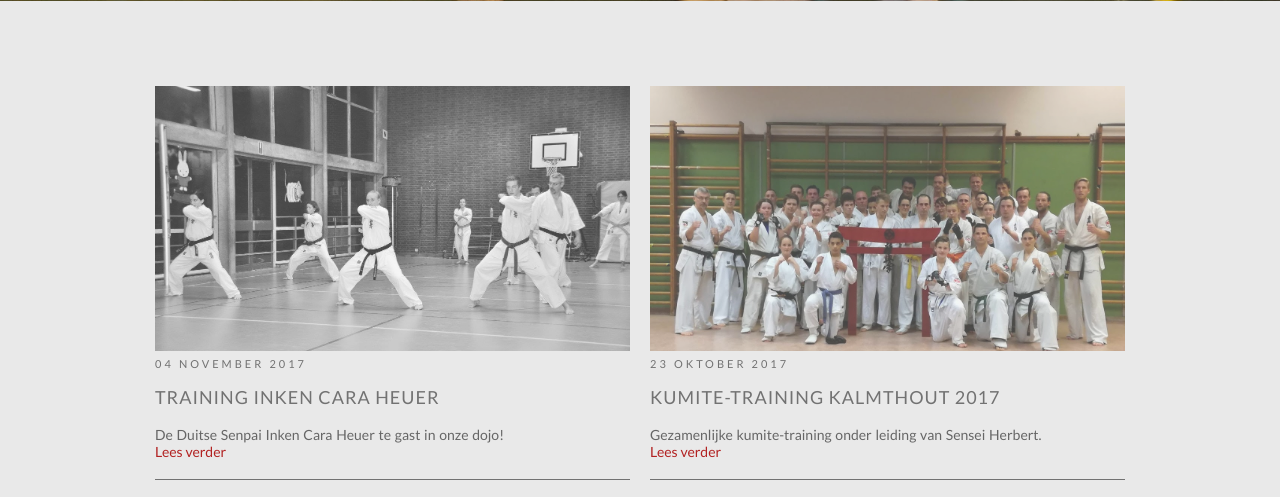
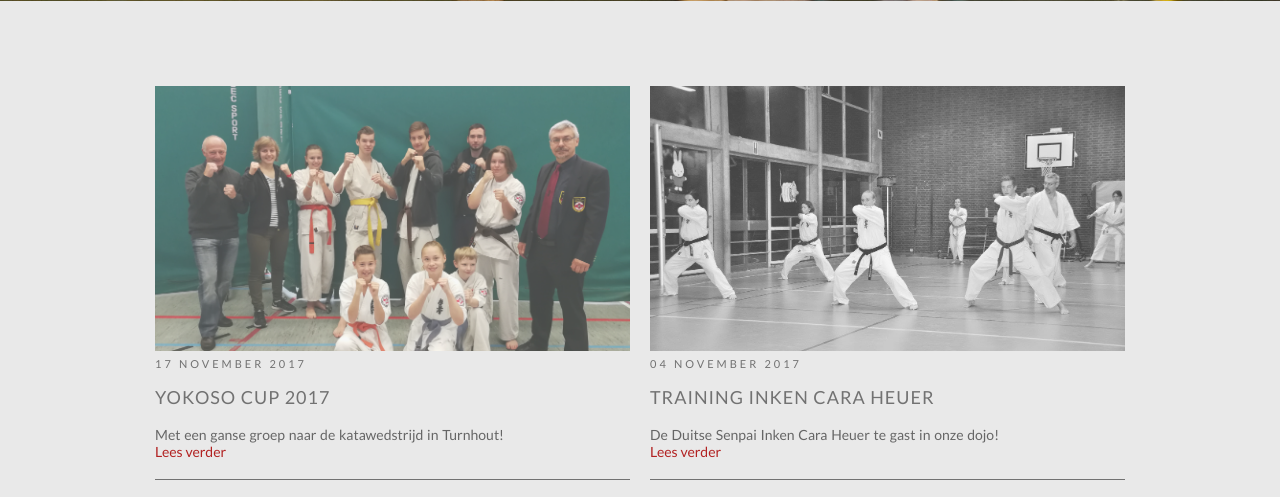
Before and after one commit to DriesDeBackker/Karatesite, a Flask app: page /nieuws in a window 1280 px wide. Shown: the part 944-1441 px from the top of the page. Run offline with Flask 2, Linux system fonts and the light colour scheme; some libraries are stand-ins or nearby versions.

Commit message:
yokoso cup 2017

```diff
--- a/templates/nieuws.html
+++ b/templates/nieuws.html
@@ -7,6 +7,15 @@
 </div>
 <div class = "content-box first-content-box post1">
     <div class = "rectangle-wrap centered-wrap">
+        <div class = "nieuws-item post2">
+            <div class = "nieuws-foto"><a href="{{url_for('nieuwsitem', item='yokoso_cup_2017')}}"><img src="{{ url_for('static', filename='nieuws/yokoso_cup_2017.jpg') }}" width="100%" alt=""/></a></div>
+            <div class = "nieuwsbr1"><br></div>
+            <div class = "nieuwsd">17 NOVEMBER 2017</div>
+            <div class = "nieuwsbr2"><br></div>
+            <div class = "nieuwsh"><a href="{{url_for('nieuwsitem', item='yokoso_cup_2017')}}">Yokoso Cup 2017</a></div><br>
+            <div class = "nieuwsp">Met een ganse groep naar de katawedstrijd in Turnhout!</div>
+            <div class = "nieuwsm"><a href="{{url_for('nieuwsitem', item='yokoso_cup_2017')}}">Lees verder</a><br><br></div>
+        </div>
         <div class = "nieuws-item post2">
             <div class = "nieuws-foto"><a href="{{url_for('nieuwsitem', item='training_senpai_inken_cara_heuer')}}"><img src="{{ url_for('static', filename='nieuws/training_inken_cara_heuer.jpg') }}" width="100%" alt=""/></a></div>
             <div class = "nieuwsbr1"><br></div>
@@ -271,66 +280,6 @@
             <div class = "nieuwsp">De nieuwe website van Mas Oyama's Kyokushinkai Karate Vosselaar staat online!</div>
             <div class = "nieuwsm"><a href="{{url_for('nieuwsitem', item='nieuwe_website_gelanceerd')}}">Lees verder</a><br><br></div>
         </div>
-        <div class = "nieuws-item post2">
-            <div class = "nieuws-foto"><a href="{{url_for('nieuwsitem', item='zomerkamp_2016')}}"><img src="{{ url_for('static', filename='nieuws/zomerkamp_2016.jpg') }}" width="100%" alt=""/></a></div>
-            <div class = "nieuwsbr1"><br></div>
-            <div class = "nieuwsd">07 JULI 2016</div>
-            <div class = "nieuwsbr2"><br></div>
-            <div class = "nieuwsh"><a href="{{url_for('nieuwsitem', item='zomerkamp_2016')}}">Zomerkamp 2016</a></div>
-            <br>
-            <div class = "nieuwsp">Op het Belgisch Zomerkamp hadden we dit jaar weer Sensei Toru Okamoto als hoofdlesgever</div>
-            <div class = "nieuwsm"><a href="{{url_for('nieuwsitem', item='zomerkamp_2016')}}">Lees verder</a><br><br></div>
-        </div>
-        <div class = "nieuws-item post2">
-            <div class = "nieuws-foto"><a href="{{url_for('nieuwsitem', item='examen_voorjaar_2016')}}"><img src="{{ url_for('static', filename='nieuws/standaardfoto.jpg') }}" width="100%" alt=""/></a></div>
-            <div class = "nieuwsbr1"><br></div>
-            <div class = "nieuwsd">20 JUNI 2016</div>
-            <div class = "nieuwsbr2"><br></div>
-            <div class = "nieuwsh"><a href="{{url_for('nieuwsitem', item='examen_voorjaar_2016')}}">Examen voorjaar 2016</a></div>
-            <br>
-            <div class = "nieuwsp">Wordt aan gewerkt.</div>
-            <div class = "nieuwsm"><a href="{{url_for('nieuwsitem', item='examen_voorjaar_2016')}}">Lees verder</a><br><br></div>
-        </div>
-        <div class = "nieuws-item post2">
-            <div class = "nieuws-foto"><a href="{{url_for('nieuwsitem', item='katatoernooi_kalmthout')}}"><img src="{{ url_for('static', filename='nieuws/katatoernooi_kapellen_2016.jpg') }}" width="100%" alt=""/></a></div>
-            <div class = "nieuwsbr1"><br></div>
-            <div class = "nieuwsd">11 FEBRUARI 2016</div>
-            <div class = "nieuwsbr2"><br></div>
-            <div class = "nieuwsh"><a href="{{url_for('nieuwsitem', item='katatoernooi_kapellen')}}">Katatoernooi Kapellen</a></div>
-            <br>
-            <div class = "nieuwsp">Met vijf deelnemers, één coach en één scheidsrechter trokken we naar het Katatornooi in Kapellen, georganiseerd door Seishin Dojo.</div>
-            <div class = "nieuwsm"><a href="{{url_for('nieuwsitem', item='katatoernooi_kapellen')}}">Lees verder</a><br><br></div>
-        </div>
-        <div class = "nieuws-item post2">
-            <div class = "nieuws-foto"><a href="{{url_for('nieuwsitem', item='examen_najaar_2015')}}"><img src="{{ url_for('static', filename='nieuws/standaardfoto.jpg') }}" width="100%" alt=""/></a></div>
-            <div class = "nieuwsbr1"><br></div>
-            <div class = "nieuwsd">04 DECEMBER 2015</div>
-            <div class = "nieuwsbr2"><br></div>
-            <div class = "nieuwsh"><a href="{{url_for('nieuwsitem', item='examen_najaar_2015')}}">Examen najaar 2015</a></div>
-            <br>
-            <div class = "nieuwsp">Op 27 en 28 november vond het kyu-examen van dit semester plaats.</div>
-            <div class = "nieuwsm"><a href="{{url_for('nieuwsitem', item='examen_najaar_2015')}}">Lees verder</a><br><br></div>
-        </div>
-        <div class = "nieuws-item post2">
-            <div class = "nieuws-foto"><a href="{{url_for('nieuwsitem', item='yokoso_cup_en_belgian_championship')}}"><img src="{{ url_for('static', filename='nieuws/yokoso_cup.jpg') }}" width="100%" alt=""/></a></div>
-            <div class = "nieuwsbr1"><br></div>
-            <div class = "nieuwsd">02 DECEMBER2 2015</div>
-            <div class = "nieuwsbr2"><br></div>
-            <div class = "nieuwsh"><a href="{{url_for('nieuwsitem', item='yokoso_cup_en_belgian_championship')}}">Yokoso Cup en Belgisch Kampioenschap Jeugd en Beginners</a></div>
-            <br>
-            <div class = "nieuwsp">Tijdens het weekend van 21 en 22 november nam Oshi Shinobu dojo deel aan twee wedstrijden.</div>
-            <div class = "nieuwsm"><a href="{{url_for('nieuwsitem', item='yokoso_cup_en_belgian_championship')}}">Lees verder</a><br><br></div>
-        </div>
-        <div class = "nieuws-item post2">
-            <div class = "nieuws-foto"><a href="{{url_for('nieuwsitem', item='trainingen_nieuw_seizoen')}}"><img src="{{ url_for('static', filename='nieuws/standaardfoto.jpg') }}" width="100%" alt=""/></a></div>
-            <div class = "nieuwsbr1"><br></div>
-            <div class = "nieuwsd">09 SEPTEMBER 2015</div>
-            <div class = "nieuwsbr2"><br></div>
-            <div class = "nieuwsh"><a href="{{url_for('nieuwsitem', item='trainingen_nieuw_seizoen')}}">Trainingen nieuw seizoen</a></div>
-            <br>
-            <div class = "nieuwsp">Onze trainingen vanaf volgend seizoen een andere aanpak volgen. </div>
-            <div class = "nieuwsm"><a href="{{url_for('nieuwsitem', item='trainingen_nieuw_seizoen')}}">Lees verder</a><br><br></div>
-        </div>
     </div>
 </div>
 {% endblock %}
```
Also changed, not shown: templates/index.html (+9 -9 lines), templates/nieuws/yokoso_cup_2017.html (added, +27 -0 lines), static/nieuws/yokoso_cup_2017.jpg (added).
